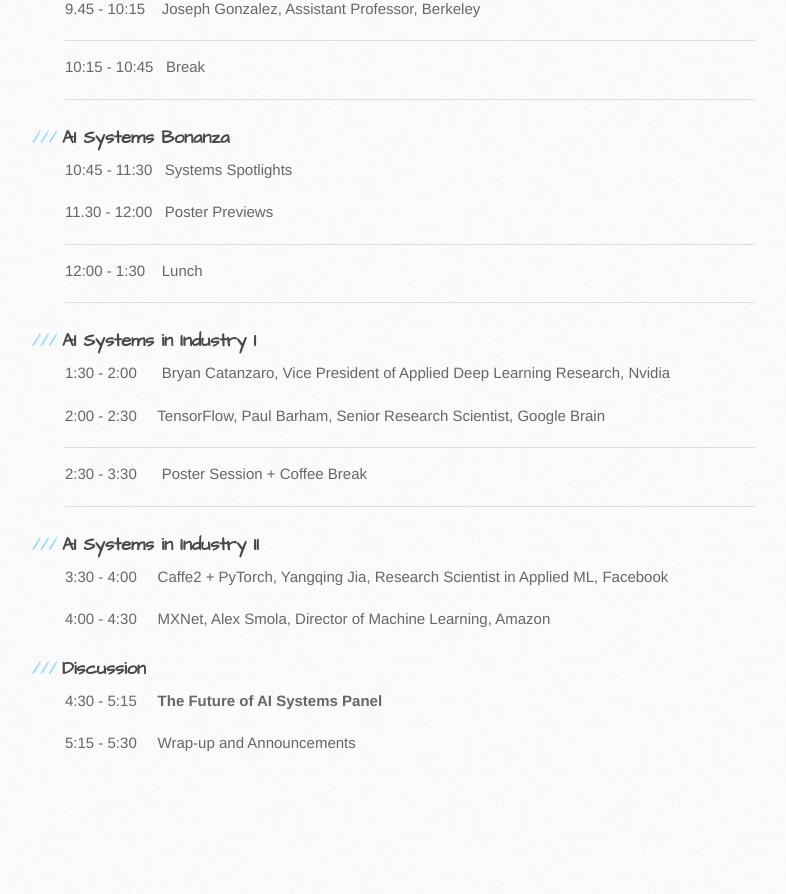
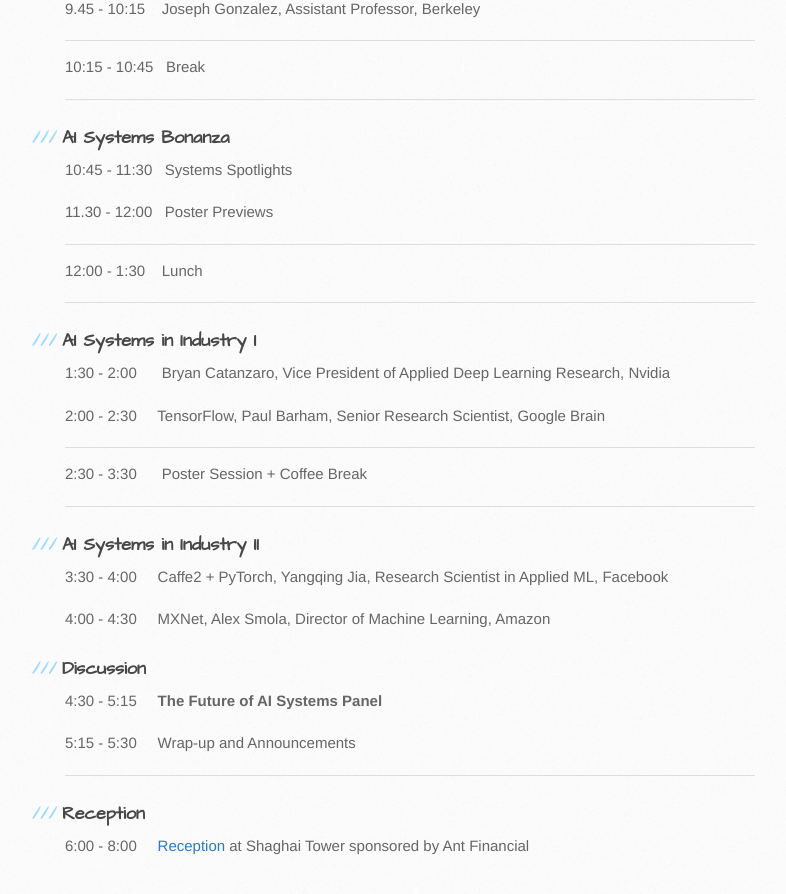
Before and after one commit to LearningSys/sosp17, a Jekyll site: the page built from schedule.md, in a window 1280 px wide and 900 px high, scrolled down 661 px. Shown: the top 894 px of the window, without its empty margins (105-891 px from the left). Built offline with Jekyll 4.4.1, drawn with Linux system fonts in a browser that asks for light colours; our own code applies the rules of GitHub Pages for plain Markdown files; the repository's description, which GitHub fills in, is left out; before the commit the page ends 1458 px from its top, so only the background shows below that.

Commit message:
Update schedule.md

```diff
--- a/schedule.md
+++ b/schedule.md
@@ -53,3 +53,8 @@
 4:30 - 5:15 &nbsp;&nbsp;&nbsp;   **The Future of AI Systems Panel**
 
 5:15 - 5:30 &nbsp;&nbsp;&nbsp;   Wrap-up and Announcements
+
+***
+### Reception
+
+6:00 - 8:00 &nbsp;&nbsp;&nbsp;   [Reception](http://learningsys.org/sosp17/happyhour.html) at Shaghai Tower sponsored by Ant Financial
```
